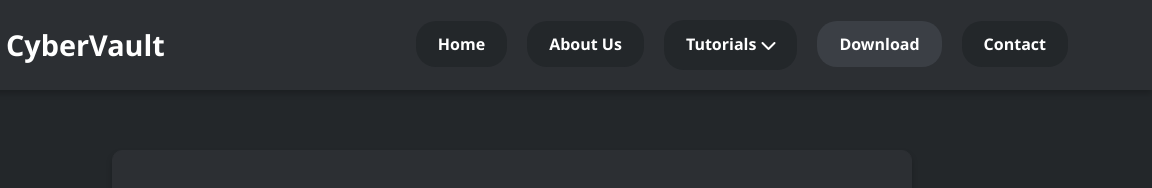
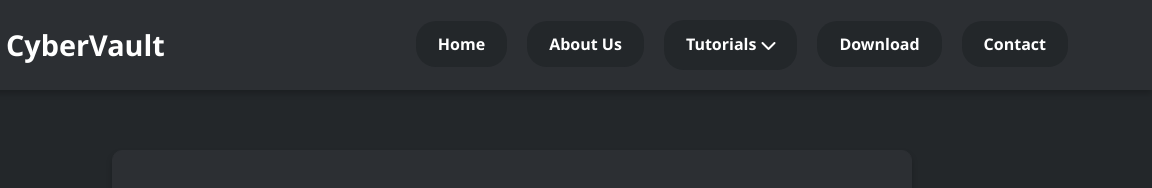
Before and after one commit to CyberNilsen/CyberVault-website, a website built with Vite: page download.html in a window 1280 px wide. Shown: the top 188 px of the page, 128-1280 px from the left. Built offline with nearby package versions, Linux system fonts and the light colour scheme.

Commit message:
Fixed linking problem to the website

```diff
--- a/download.html
+++ b/download.html
@@ -609,7 +609,8 @@
                         <div class="dropdown-content">
                             <a href="./Export_user_tutorial.html">Export User Data</a>
                         </div>
-                    </li>                    <li><a href="./download.html" class="active">Download</a></li>
+                    </li>
+                    <li><a href="./download.html">Download</a></li>
                     <li><a href="./contact.html">Contact</a></li>
                 </ul>
             </nav>
```
Also changed, not shown: about.html (+3 -2 lines).
